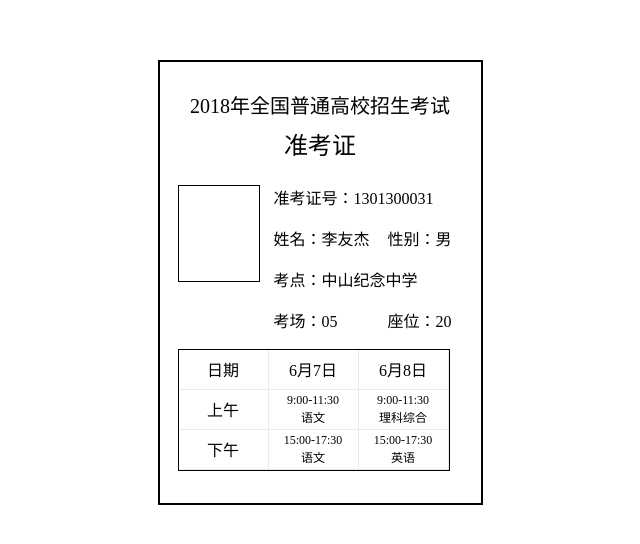
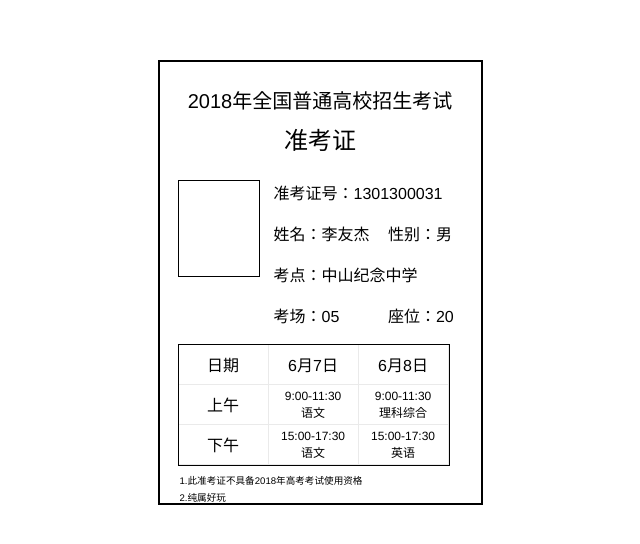
Before and after one commit to yokiyokiyoki/admission-ticket-css, a website: page index.html in a window 1280 px wide. Shown: the part 118-662 px from the top of the page, without its empty margins (320-960 px from the left). Drawn offline with Linux system fonts and the light colour scheme.

Commit message:
完成提交

```diff
--- a/index.css
+++ b/index.css
@@ -8,6 +8,9 @@ body {
   display: flex;
   justify-content: center;
   align-items: center;
+  font-family: "Avenir", Helvetica, Arial, sans-serif;
+  -webkit-font-smoothing: antialiased;
+  -moz-osx-font-smoothing: grayscale;
 }
 body > .main {
   width: 325px;
@@ -20,7 +23,7 @@ body > .main {
 }
 .main-body-title {
   font-size: 20px;
-  height: 50px;
+  height: 40px;
   display: flex;
   justify-content: center;
   align-items: center;
@@ -32,6 +35,7 @@ body > .main {
   justify-content: center;
   align-items: center;
   margin-bottom: 28px;
+  margin-top: 5px;
 }
 .main-body-content {
   display: flex;
@@ -77,4 +81,12 @@ body > .main {
   display: block;
 }
 .main-footer {
+  font-size: 12px;
+  padding: 5px 0;
+  position: relative;
+  margin-left: -30px;
 }
+.main-footer .name {
+  display: block;
+  transform: scale(0.8);
+}
--- a/index.html
+++ b/index.html
@@ -81,7 +81,10 @@
                 </div>
             </div>
         </div>
-        <div class="main-footer"></div>
+        <div class="main-footer">
+            <span class="name">1.此准考证不具备2018年高考考试使用资格</span>
+            <span class="name">2.纯属好玩</span>
+        </div>
     </div>
 </body>
 
```
